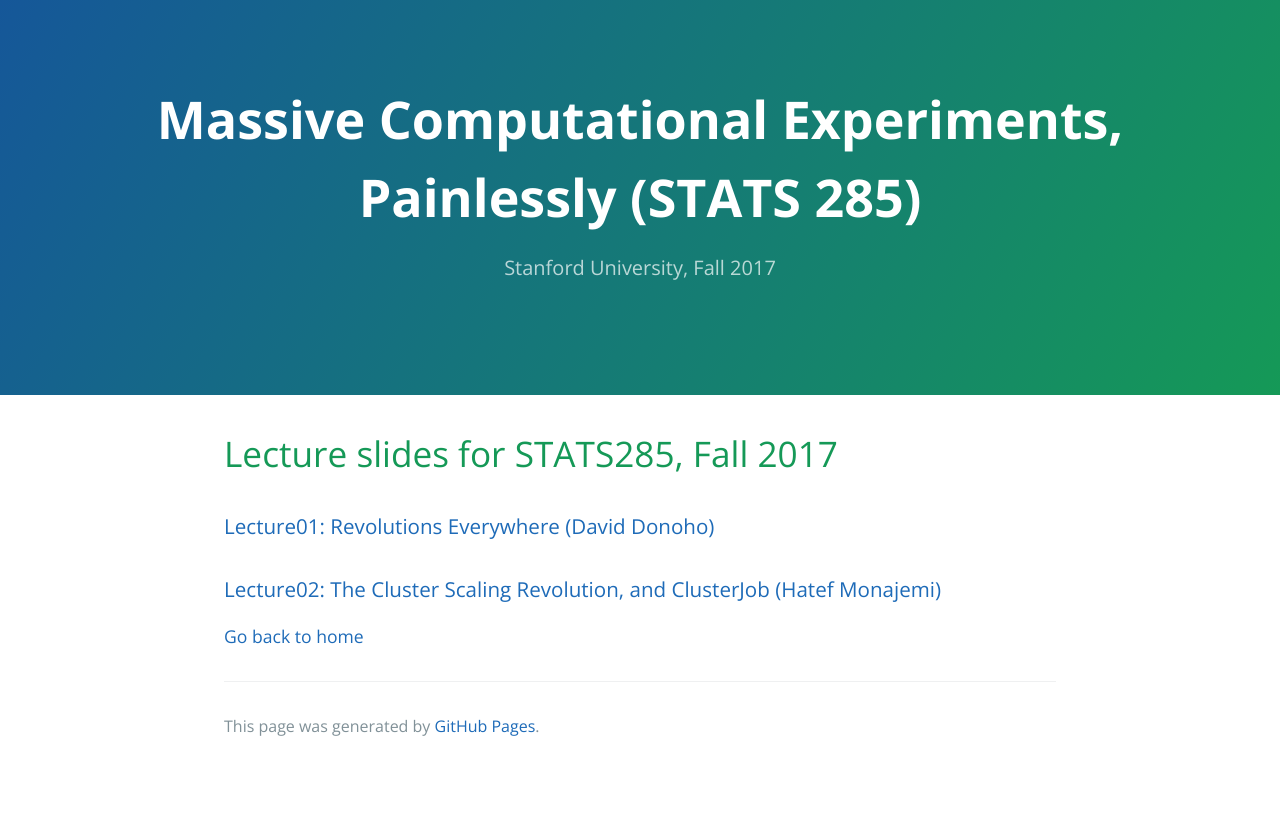
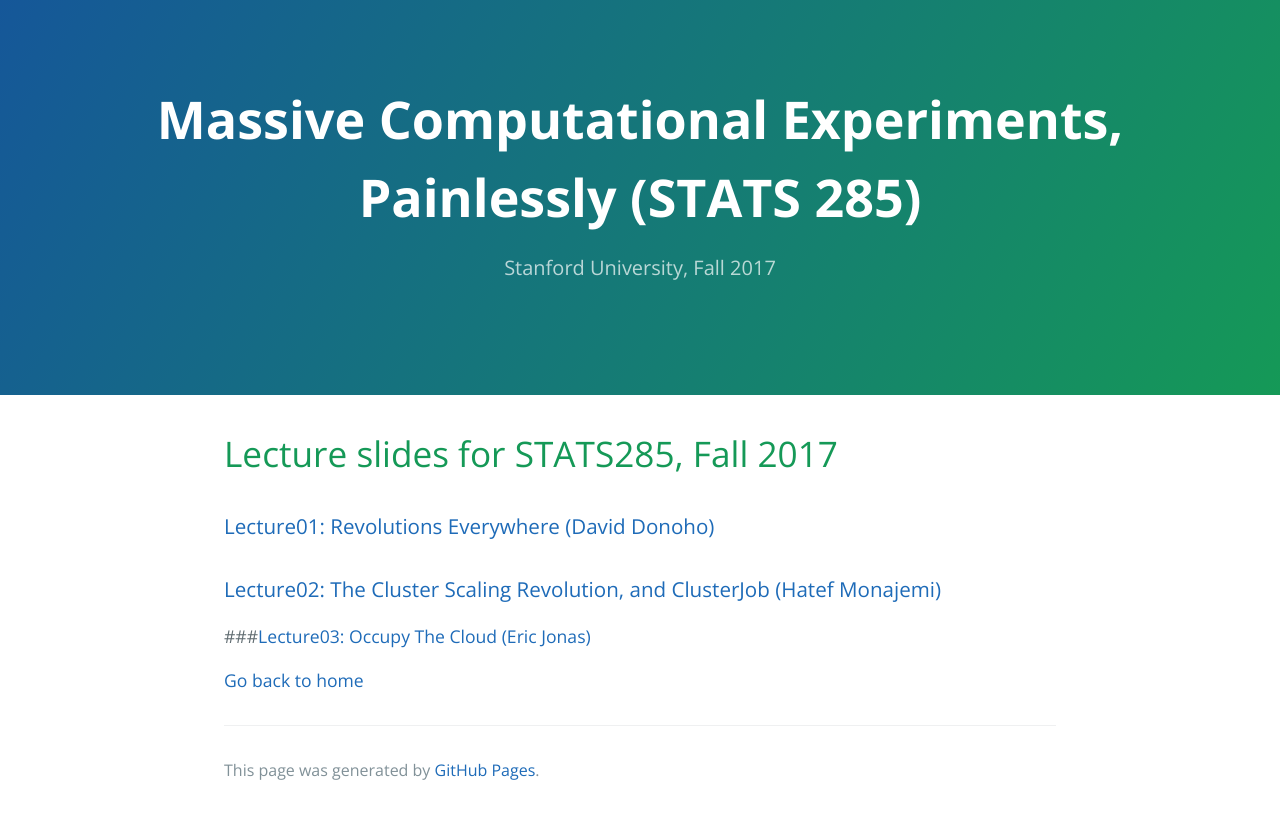
Before and after one commit to stats285/stats285.github.io, a Jekyll site: the page built from lecture_slides.md, in a window 1280 px wide. Shown: the top 819 px of the page. Built offline with Jekyll 4.4.1, drawn with Linux system fonts in a browser that asks for light colours; our own code applies the rules of GitHub Pages for plain Markdown files; the repository's description, which GitHub fills in, is left out.

Commit message:
Eric slides added

```diff
--- a/lecture_slides.md
+++ b/lecture_slides.md
@@ -4,6 +4,6 @@
 
 ### [Lecture01: Revolutions Everywhere (David Donoho)](./assets/lectures/StanfordStats285-20170925-Lecture01-Donoho.pdf)
 ### [Lecture02: The Cluster Scaling Revolution, and ClusterJob (Hatef Monajemi)](./assets/lectures/StanfordStats285-20171002-Lecture02-Monajemi.pdf)
-
+###[Lecture03: Occupy The Cloud (Eric Jonas)](./assets/lectures/StanfordStats285-20171009-Lecture03-Jonas.pdf)
 
 [Go back to home](./)
```
